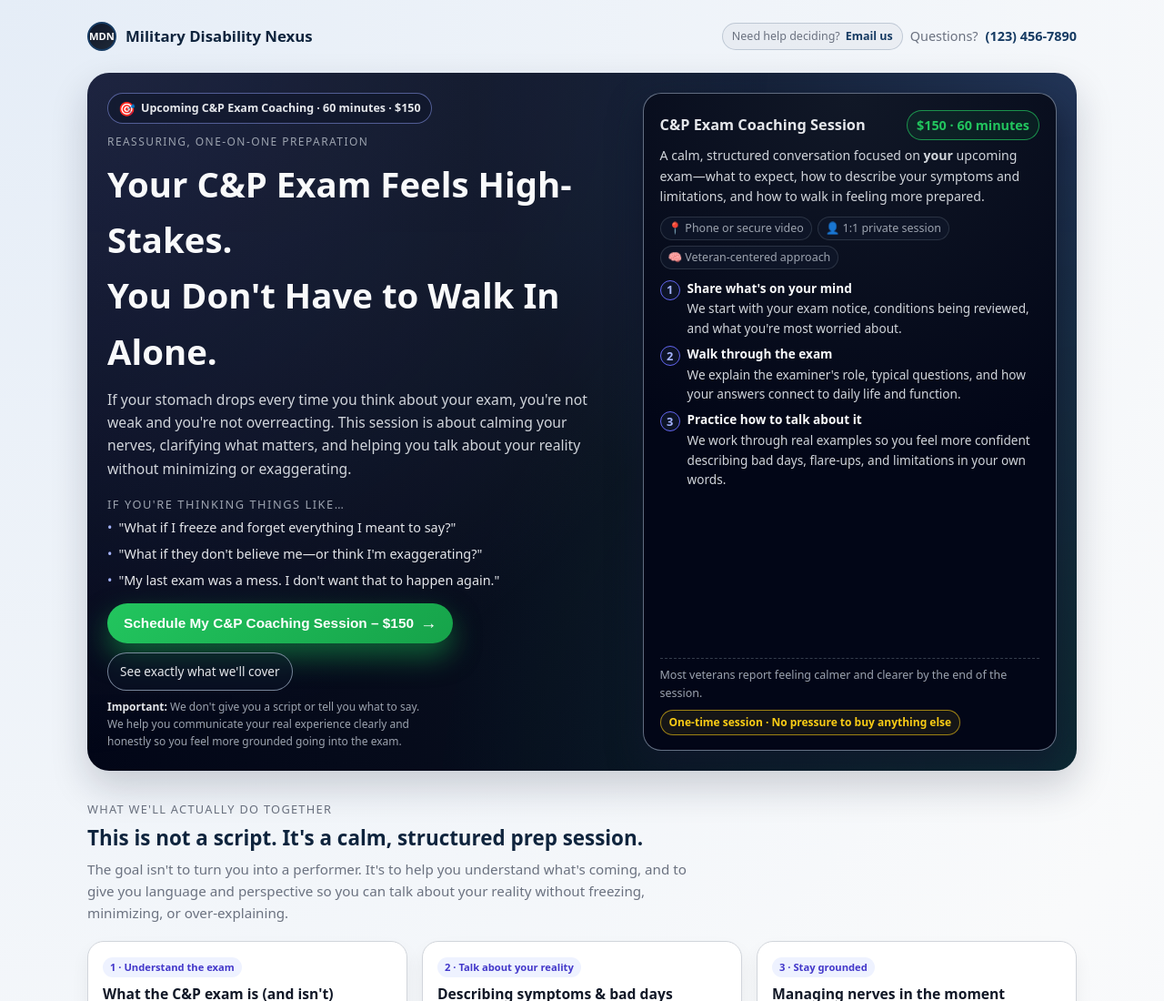
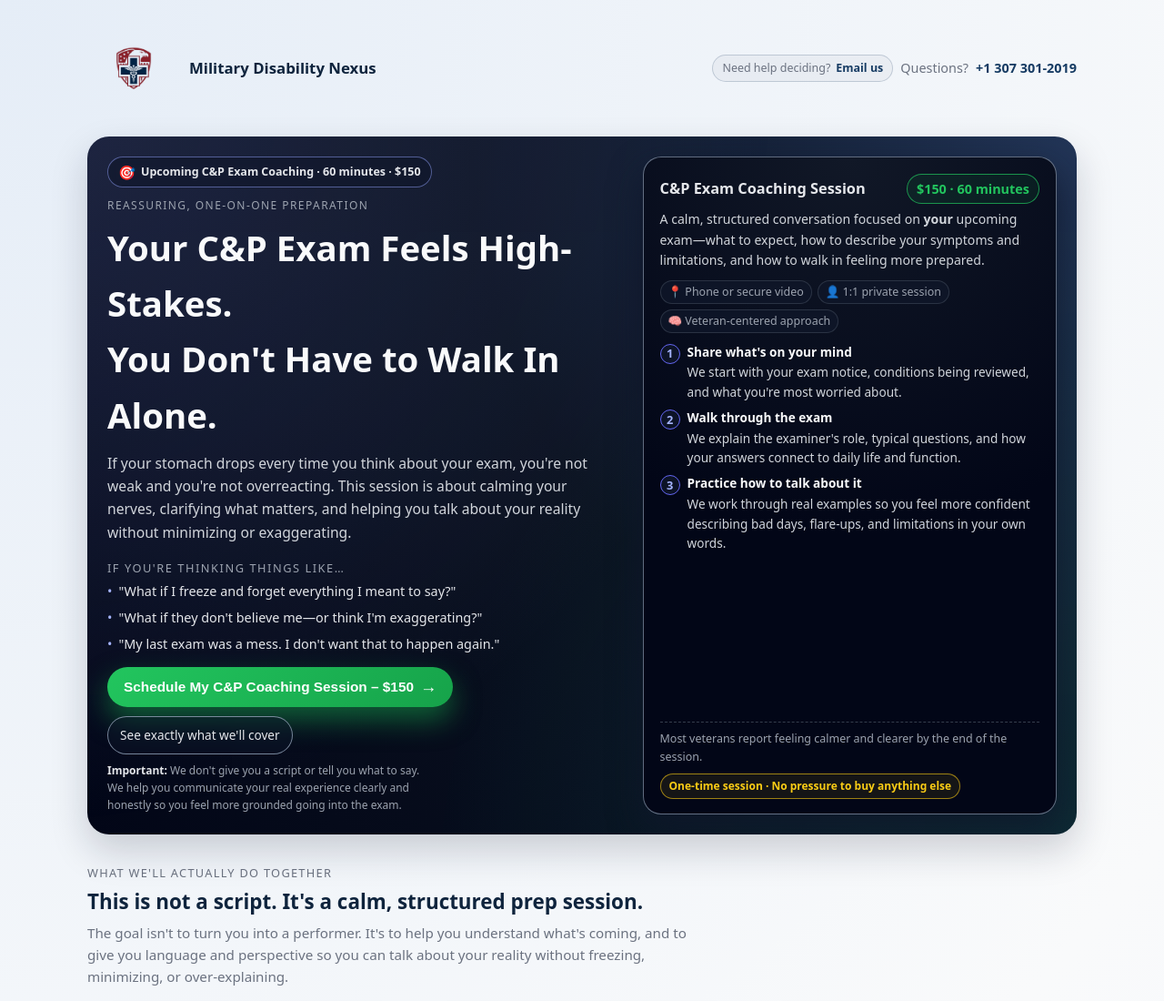
Before and after one commit to drkishanbhalaniweb-create/cp-coaching, a website: page index.html in a window 1280 px wide. Shown: the top 1100 px of the page at 91% size. Drawn offline with Linux system fonts and the light colour scheme; a script that the page names is missing.

Commit message:
updated contact detail and added logo.

```diff
--- a/index.html
+++ b/index.html
@@ -714,7 +714,7 @@
   <div class="page">
     <header>
       <div class="logo">
-        <div class="logo-mark">MDN</div>
+        <img src="logo.png" alt="Military Disability Nexus" class="logo-mark" style="width: 102px; height: 102px; border-radius: 0; border: none; background: transparent; padding: 0;" />
         <div>Military Disability Nexus</div>
       </div>
       <div class="header-cta">
@@ -725,7 +725,7 @@
         </div>
         <!-- Replace with your real phone/email -->
         <span>Questions?</span>
-        <a href="tel:1234567890">(123) 456-7890</a>
+        <a href="tel:+13073012019">+1 307 301-2019</a>
       </div>
     </header>
 
```
Also changed, not shown: logo.png (added).
